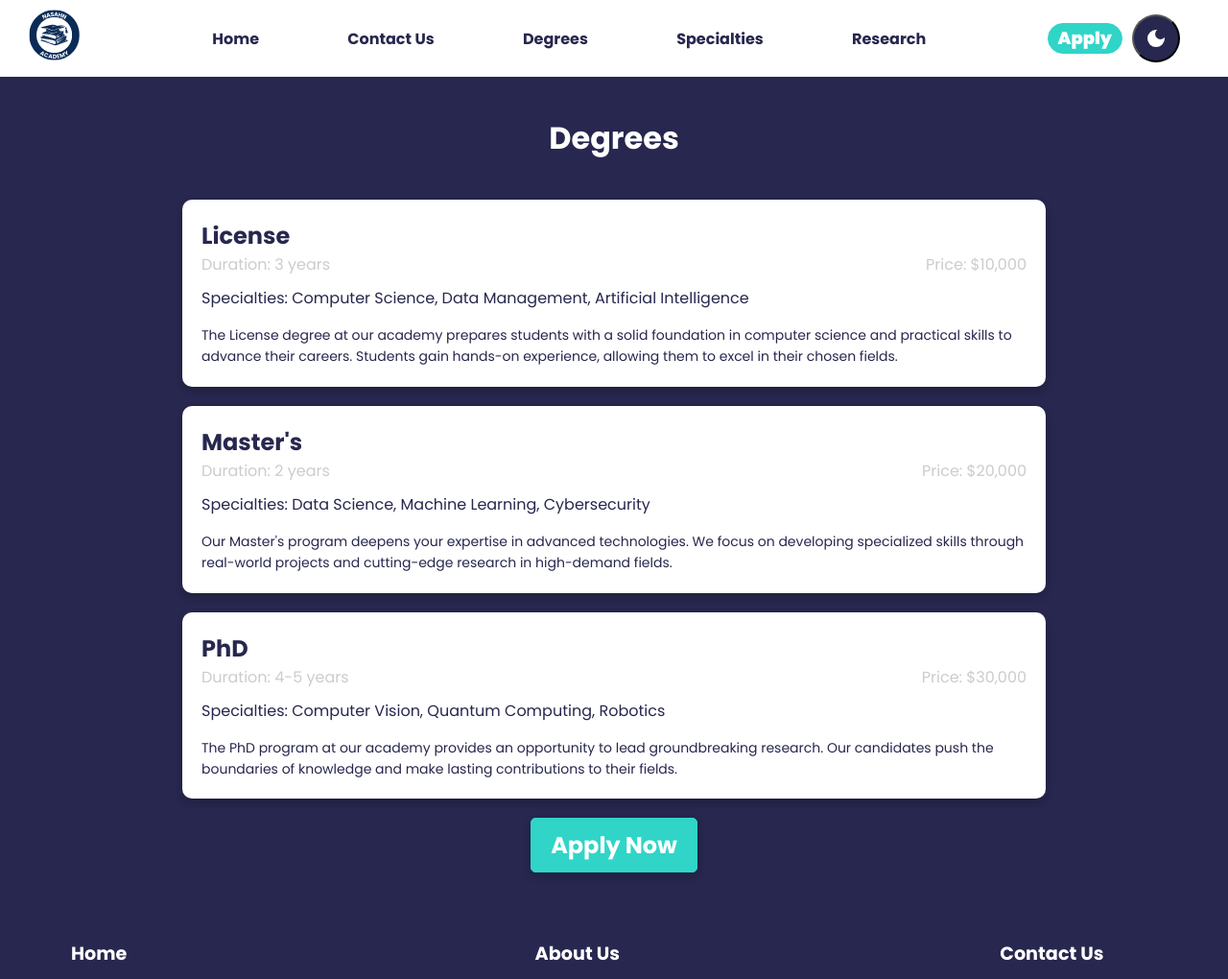
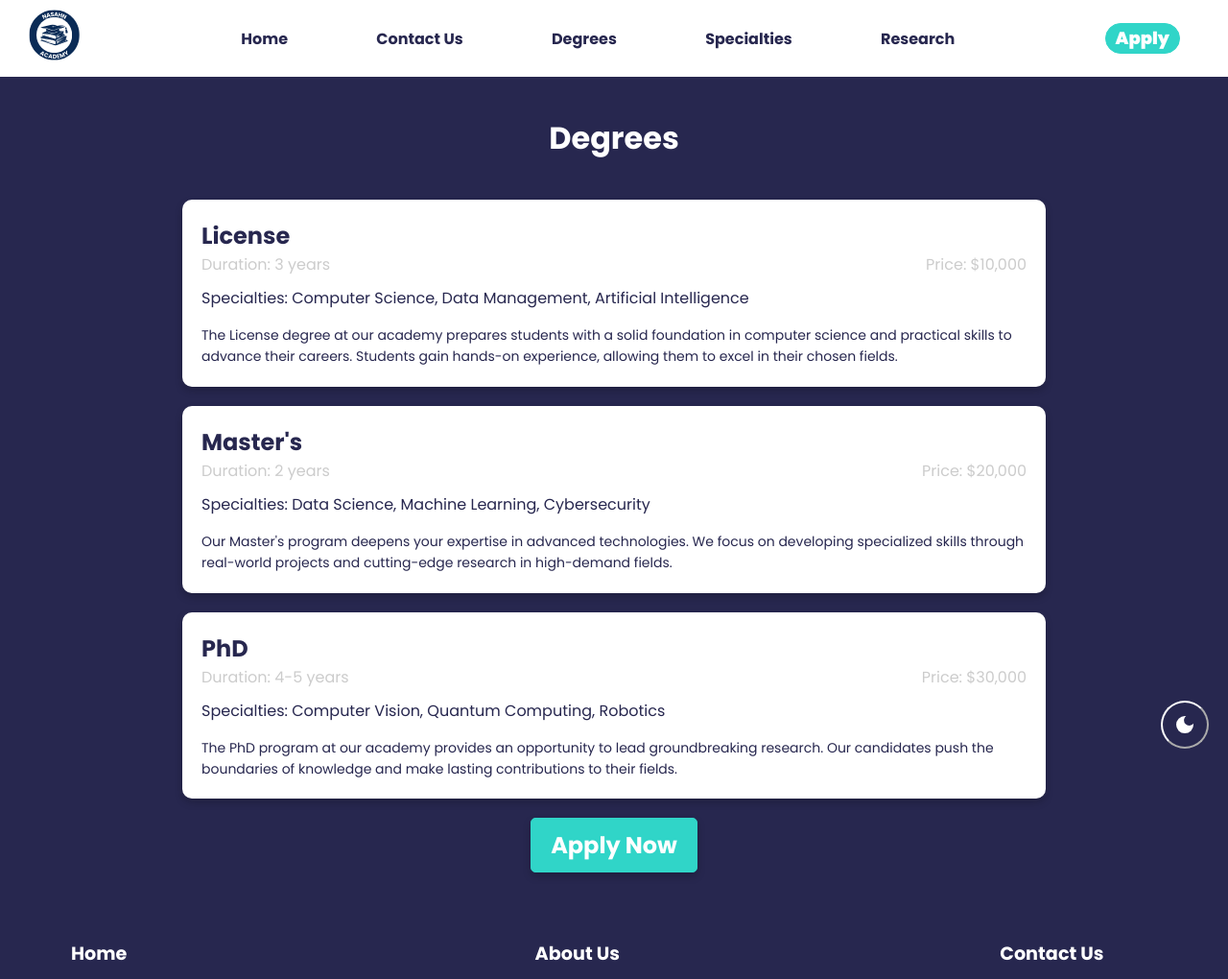
Before and after one commit to iamAbdo/TecWeb, a PHP site: page /degrees.html in a window 1280 px wide. Shown: the top 1020 px of the page at 96% size. Run offline with PHP 8.4, Linux system fonts and the light colour scheme.

Commit message:
theme_switch

```diff
--- a/cryptographie-cyber-securite.css
+++ b/cryptographie-cyber-securite.css
@@ -385,14 +385,20 @@ body {
 }
 
 #theme-switch {
+    position: fixed;
+    bottom: 20px;
+    right: 20px;
+    z-index: 1000;
     height: 50px;
     width: 50px;
     padding: 0;
     border-radius: 50%;
     background-color: var(--body-color);
+    border-color: var(--text-color);
     display: flex;
     justify-content: center;
     align-items: center;
+    cursor: pointer;
 }
 
 #theme-switch svg {
--- a/degrees.css
+++ b/degrees.css
@@ -108,14 +108,20 @@ body {
 }
 
 #theme-switch {
+    position: fixed;
+    bottom: 20px;
+    right: 20px;
+    z-index: 1000;
     height: 50px;
     width: 50px;
     padding: 0;
     border-radius: 50%;
     background-color: var(--body-color);
+    border-color: var(--text-color);
     display: flex;
     justify-content: center;
     align-items: center;
+    cursor: pointer;
 }
 
 #theme-switch svg {
--- a/software-engineering.css
+++ b/software-engineering.css
@@ -383,14 +383,20 @@ body {
 }
 
 #theme-switch {
+    position: fixed;
+    bottom: 20px;
+    right: 20px;
+    z-index: 1000;
     height: 50px;
     width: 50px;
     padding: 0;
     border-radius: 50%;
     background-color: var(--body-color);
+    border-color: var(--text-color);
     display: flex;
     justify-content: center;
     align-items: center;
+    cursor: pointer;
 }
 
 #theme-switch svg {
```
